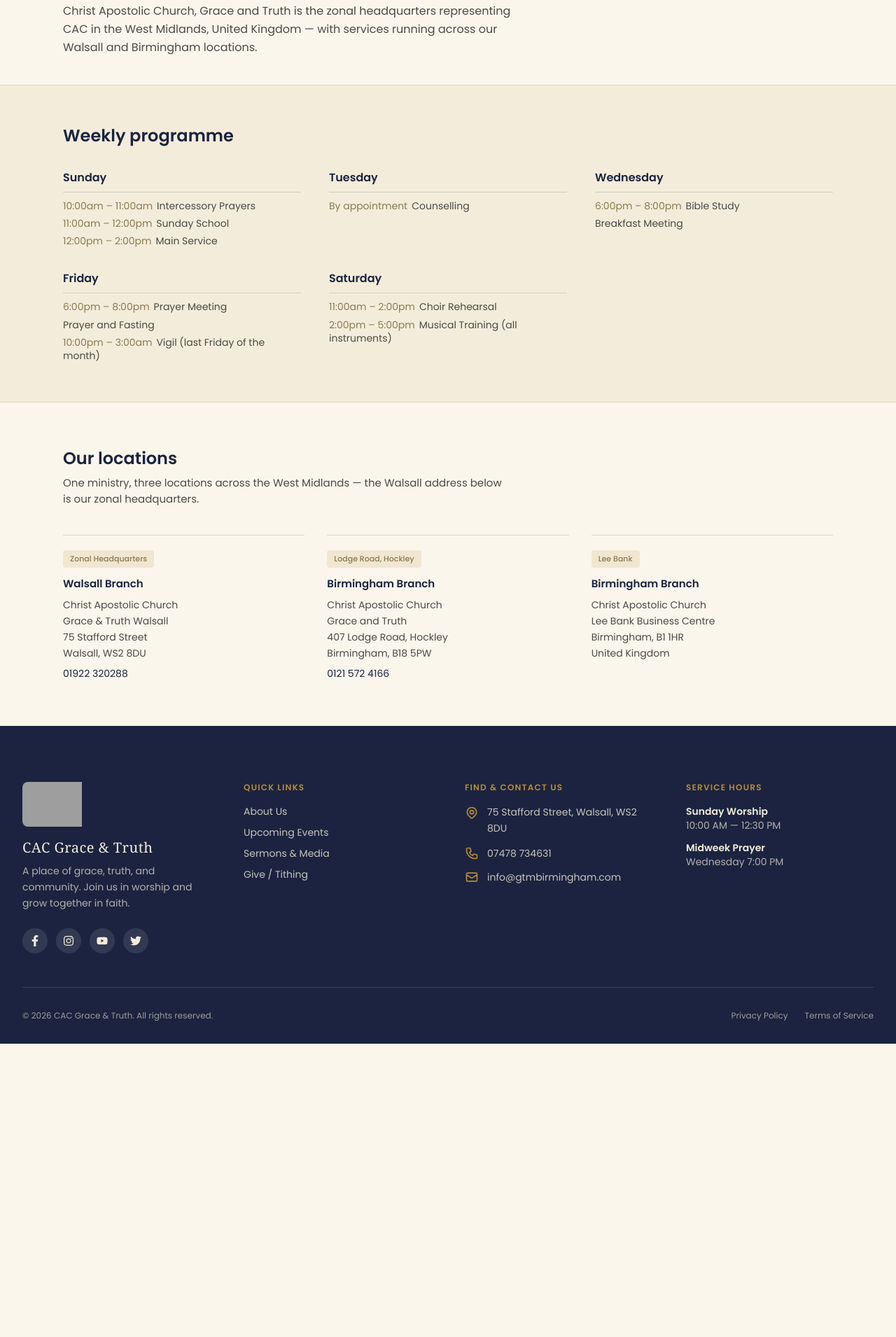
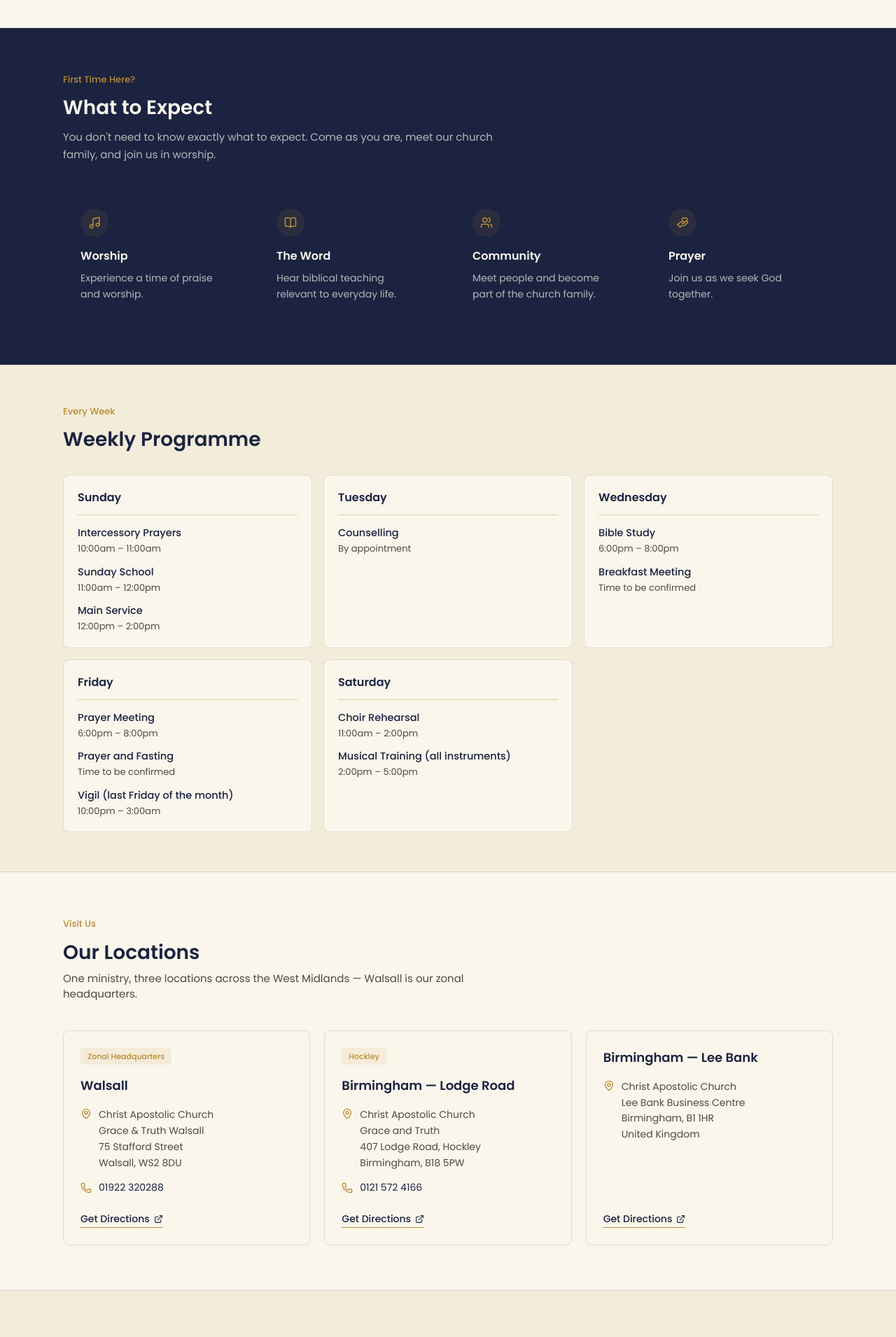
Before and after one commit to OgheneDev/gtm-church, a Next.js app: page /visit-us in a window 1280 px wide. Shown: the part 280-2190 px from the top of the page at 70% size. Before the commit the page ends 1771 px from the top, so only its background shows below. Built offline with nearby package versions, Linux system fonts and the light colour scheme; grey boxes are pictures that could not be loaded.

Commit message:
feat: Visit Us page design

```diff
--- a/app/visit-us/page.tsx
+++ b/app/visit-us/page.tsx
@@ -1,21 +1,26 @@
 import type { Metadata } from "next";
 import VisitHero from "@/components/visit/VisitHero";
+import WhatToExpect from "@/components/visit/WhatToExpect";
 import WeeklySchedule from "@/components/visit/WeeklySchedule";
 import Locations from "@/components/visit/Locations";
-import ContactInfo from "@/components/visit/ContactInfo";
+import LocationMap from "@/components/visit/LocationMap";
+import FAQ from "@/components/visit/FAQ";
 
 export const metadata: Metadata = {
   title: "Visit Us | CAC Grace & Truth Ministry",
   description:
-    "Join us in Walsall or Birmingham. Service times, weekly programme, and locations for CAC Grace & Truth Ministry.",
+    "Join us in Walsall or Birmingham. Service times, weekly programme, locations, and answers to common questions for CAC Grace & Truth Ministry.",
 };
 
 export default function VisitPage() {
   return (
     <>
       <VisitHero />
+      <WhatToExpect />
       <WeeklySchedule />
       <Locations />
+      <LocationMap />
+      <FAQ />
     </>
   );
 }
--- /dev/null
+++ b/components/visit/FAQ.tsx
@@ -0,0 +1,25 @@
+export default function LocationMap() {
+  return (
+    <section className="bg-(--paper-band) border-y border-(--line)">
+      <div className="max-w-[1180px] mx-auto px-5 md:px-10 py-16">
+        <p className="text-[13px] font-medium text-(--gold) mb-3">Find Us</p>
+        <h2 className="font-semibold text-(--ink) text-2xl md:text-[28px] mb-8">
+          Our Zonal Headquarters
+        </h2>
+
+        <div className="rounded-lg overflow-hidden border border-(--line)">
+          <iframe
+            title="CAC Grace & Truth, Walsall — 75 Stafford Street, WS2 8DU"
+            src="https://www.google.com/maps?q=75+Stafford+Street,+Walsall,+WS2+8DU&output=embed"
+            width="100%"
+            height="420"
+            style={{ border: 0 }}
+            loading="lazy"
+            referrerPolicy="no-referrer-when-downgrade"
+            className="block"
+          />
+        </div>
+      </div>
+    </section>
+  );
+}
--- /dev/null
+++ b/components/visit/LocationMap.tsx
@@ -0,0 +1,25 @@
+export default function LocationMap() {
+  return (
+    <section className="bg-(--paper-band) border-y border-(--line)">
+      <div className="max-w-[1180px] mx-auto px-5 md:px-10 py-16">
+        <p className="text-[13px] font-medium text-(--gold) mb-3">Find Us</p>
+        <h2 className="font-semibold text-(--ink) text-2xl md:text-[28px] mb-8">
+          Our Zonal Headquarters
+        </h2>
+
+        <div className="rounded-lg overflow-hidden border border-(--line)">
+          <iframe
+            title="CAC Grace & Truth, Walsall — 75 Stafford Street, WS2 8DU"
+            src="https://www.google.com/maps?q=75+Stafford+Street,+Walsall,+WS2+8DU&output=embed"
+            width="100%"
+            height="420"
+            style={{ border: 0 }}
+            loading="lazy"
+            referrerPolicy="no-referrer-when-downgrade"
+            className="block"
+          />
+        </div>
+      </div>
+    </section>
+  );
+}
--- a/components/visit/Locations.tsx
+++ b/components/visit/Locations.tsx
@@ -1,6 +1,9 @@
+import Link from "next/link";
+import { MapPin, Phone, ExternalLink } from "lucide-react";
+
 const locations = [
   {
-    name: "Walsall Branch",
+    name: "Walsall",
     tag: "Zonal Headquarters",
     lines: [
       "Christ Apostolic Church",
@@ -11,8 +14,8 @@ const locations = [
     phone: "01922 320288",
   },
   {
-    name: "Birmingham Branch",
-    tag: "Lodge Road, Hockley",
+    name: "Birmingham — Lodge Road",
+    tag: "Hockley",
     lines: [
       "Christ Apostolic Church",
       "Grace and Truth",
@@ -22,8 +25,8 @@ const locations = [
     phone: "0121 572 4166",
   },
   {
-    name: "Birmingham Branch",
-    tag: "Lee Bank",
+    name: "Birmingham — Lee Bank",
+    tag: "",
     lines: [
       "Christ Apostolic Church",
       "Lee Bank Business Centre",
@@ -37,38 +40,87 @@ const locations = [
 export default function Locations() {
   return (
     <section className="max-w-[1180px] mx-auto px-5 md:px-10 py-16">
-      <h2 className="font-semibold text-[#1B2340] text-2xl mb-2">
-        Our locations
+      <p className="text-[13px] font-medium text-(--gold) mb-3">Visit Us</p>
+      <h2 className="font-semibold text-(--ink) text-2xl md:text-[28px] mb-2">
+        Our Locations
       </h2>
-      <p className="text-[15px] text-[#4A4A45] mb-10 max-w-[42em]">
-        One ministry, three locations across the West Midlands — the Walsall
-        address below is our zonal headquarters.
+      <p className="text-[15px] text-(--text-muted) mb-10 max-w-[42em]">
+        One ministry, three locations across the West Midlands — Walsall is our
+        zonal headquarters.
       </p>
 
-      <div className="grid grid-cols-1 md:grid-cols-3 gap-8">
-        {locations.map((loc, i) => (
-          <div key={i} className="border-t border-[#1B2340]/15 pt-5">
+      <div className="grid grid-cols-1 md:grid-cols-3 gap-5">
+        {locations.map((loc, i) => {
+          const address = loc.lines.join(", ");
+          const mapsUrl = `https://maps.google.com/?q=${encodeURIComponent(
+            address,
+          )}`;
+
+          return (
+            <div
+              key={i}
+              className="flex flex-col rounded-lg border border-(--line) p-6"
+            >
               {loc.tag && (
-              <span className="inline-block text-[11px] font-medium text-[#8a7a52] bg-[#B98C33]/15 px-2.5 py-1 rounded-sm mb-3">
+                <span className="inline-block self-start text-[11px] font-medium text-(--gold) bg-(--gold)/10 px-2.5 py-1 rounded-sm mb-4">
                   {loc.tag}
                 </span>
               )}
-            <h3 className="font-semibold text-[#1B2340] text-[15px] mb-2">
+
+              <h3 className="font-semibold text-(--ink) text-lg mb-4">
                 {loc.name}
               </h3>
-            <p className="text-[14px] leading-relaxed text-[#4A4A45] mb-2">
+
+              <div className="flex flex-grow flex-col gap-3.5">
+                <div className="flex items-start gap-2.5">
+                  <MapPin
+                    size={16}
+                    className="mt-0.5 shrink-0 text-(--gold)"
+                    aria-hidden="true"
+                  />
+                  <p className="text-[14px] leading-relaxed text-(--text-muted)">
                     {loc.lines.map((line, j) => (
                       <span key={j}>
                         {line}
-                  <br />
+                        {j < loc.lines.length - 1 && <br />}
                       </span>
                     ))}
                   </p>
+                </div>
+
                 {loc.phone && (
-              <p className="text-[14px] text-[#1B2340]">{loc.phone}</p>
+                  <div className="flex items-center gap-2.5">
+                    <Phone
+                      size={16}
+                      className="shrink-0 text-(--gold)"
+                      aria-hidden="true"
+                    />
+                    <a
+                      href={`tel:${loc.phone.replace(/\s+/g, "")}`}
+                      className="text-[14px] text-(--ink) hover:text-(--gold) transition-colors"
+                    >
+                      {loc.phone}
+                    </a>
+                  </div>
                 )}
               </div>
-        ))}
+
+              <Link
+                href={mapsUrl}
+                target="_blank"
+                rel="noopener noreferrer"
+                className="group mt-6 inline-flex items-center gap-1.5 self-start text-sm font-medium text-(--ink) border-b border-(--gold) pb-0.5"
+              >
+                Get Directions
+                <ExternalLink
+                  size={13}
+                  className="transition-transform duration-150 group-hover:translate-x-0.5"
+                  aria-hidden="true"
+                />
+              </Link>
+            </div>
+          );
+        })}
       </div>
     </section>
   );
--- a/components/visit/VisitHero.tsx
+++ b/components/visit/VisitHero.tsx
@@ -3,12 +3,11 @@ export default function VisitHero() {
     <section className="max-w-[1180px] mx-auto px-5 md:px-10 pt-16 pb-10 animate-[settle_0.7s_ease-out_both]">
       <p className="text-[13px] font-medium text-[#B98C33] mb-4">Visit Us</p>
       <h1 className="font-semibold text-[#1B2340] text-[32px] md:text-[44px] leading-tight mb-6 max-w-[14em]">
-        We&apos;d love to have you this Sunday
+        We&apos;d Love to Welcome You
       </h1>
       <p className="text-base leading-relaxed text-[#4A4A45] max-w-[42em]">
-        Christ Apostolic Church, Grace and Truth is the zonal headquarters
-        representing CAC in the West Midlands, United Kingdom — with services
-        running across our Walsall and Birmingham locations.
+        Whether you're visiting for the first time or looking for a church
+        family, there's a place for you at CAC Grace & Truth.
       </p>
     </section>
   );
--- a/components/visit/WeeklySchedule.tsx
+++ b/components/visit/WeeklySchedule.tsx
@@ -40,28 +40,31 @@ const schedule = [
 
 export default function WeeklySchedule() {
   return (
-    <section className="bg-[#F3ECDA] border-y border-[#1B2340]/10">
+    <section className="bg-(--paper-band) border-y border-(--line)">
       <div className="max-w-[1180px] mx-auto px-5 md:px-10 py-14">
-        <h2 className="font-semibold text-[#1B2340] text-2xl mb-8">
-          Weekly programme
+        <p className="text-[13px] font-medium text-(--gold) mb-3">Every Week</p>
+        <h2 className="font-semibold text-(--ink) text-2xl md:text-[28px] mb-8">
+          Weekly Programme
         </h2>
 
-        <div className="grid grid-cols-1 md:grid-cols-2 lg:grid-cols-3 gap-x-10 gap-y-8">
+        <div className="grid grid-cols-1 sm:grid-cols-2 lg:grid-cols-3 gap-4">
           {schedule.map((d) => (
-            <div key={d.day}>
-              <h3 className="font-semibold text-[#1B2340] text-base mb-2.5 pb-2 border-b border-[#1B2340]/15">
+            <div
+              key={d.day}
+              className="bg-(--paper) rounded-lg border border-(--line) p-5"
+            >
+              <h3 className="font-semibold text-(--ink) text-base mb-4 pb-3 border-b border-(--gold)/40">
                 {d.day}
               </h3>
-              <ul className="space-y-1.5">
+              <ul className="space-y-3.5">
                 {d.items.map((item, i) => (
-                  <li
-                    key={i}
-                    className="text-[14px] text-[#4A4A45] leading-snug"
-                  >
-                    {item.time && (
-                      <span className="text-[#8a7a52] mr-1.5">{item.time}</span>
-                    )}
-                    {item.label}
+                  <li key={i} className="flex flex-col gap-0.5">
+                    <span className="text-[14.5px] font-medium leading-snug text-(--ink)">
+                      {item.label}
+                    </span>
+                    <span className="text-[13px] text-(--text-muted)">
+                      {item.time || "Time to be confirmed"}
+                    </span>
                   </li>
                 ))}
               </ul>
--- /dev/null
+++ b/components/visit/WhatToExpect.tsx
@@ -0,0 +1,59 @@
+import { Music, BookOpen, Users, HandHeart } from "lucide-react";
+
+const cards = [
+  {
+    icon: Music,
+    title: "Worship",
+    description: "Experience a time of praise and worship.",
+  },
+  {
+    icon: BookOpen,
+    title: "The Word",
+    description: "Hear biblical teaching relevant to everyday life.",
+  },
+  {
+    icon: Users,
+    title: "Community",
+    description: "Meet people and become part of the church family.",
+  },
+  {
+    icon: HandHeart,
+    title: "Prayer",
+    description: "Join us as we seek God together.",
+  },
+];
+
+export default function WhatToExpect() {
+  return (
+    <section className="bg-(--ink)">
+      <div className="bg-(--ink) max-w-[1180px] mx-auto px-5 md:px-10 py-16">
+        <p className="text-[13px] font-medium text-(--gold) mb-3">
+          First Time Here?
+        </p>
+        <h2 className="font-semibold text-(--paper) text-2xl md:text-[28px] mb-3">
+          What to Expect
+        </h2>
+        <p className="text-[15px] leading-relaxed text-(--paper)/70 mb-10 max-w-[42em]">
+          You don&apos;t need to know exactly what to expect. Come as you are,
+          meet our church family, and join us in worship.
+        </p>
+
+        <div className="grid grid-cols-1 sm:grid-cols-2 lg:grid-cols-4 gap-5">
+          {cards.map(({ icon: Icon, title, description }) => (
+            <div key={title} className="rounded-lg border border-(--line) p-6">
+              <div className="flex h-10 w-10 items-center justify-center rounded-full bg-(--gold)/10 text-(--gold) mb-4">
+                <Icon size={18} aria-hidden="true" />
+              </div>
+              <h3 className="font-semibold text-(--paper) text-base mb-2">
+                {title}
+              </h3>
+              <p className="text-[14px] leading-relaxed text-(--paper)/70">
+                {description}
+              </p>
+            </div>
+          ))}
+        </div>
+      </div>
+    </section>
+  );
+}
```
Lines whose indentation alone changed are shown as unchanged.
